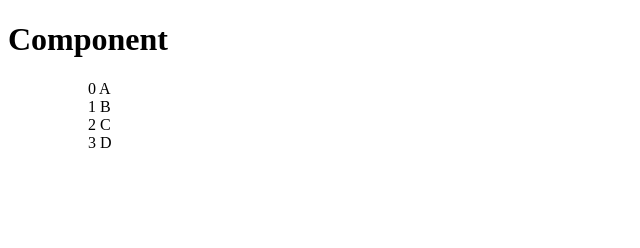
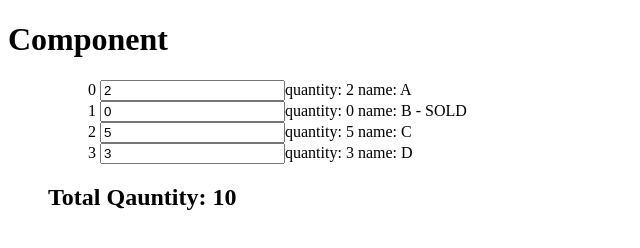
Before and after one commit to tlduf95/vue-tutorial, a plain HTML site: page CH2/index.html in a window 1280 px wide. Shown: the whole page, without its empty margins (0-640 px from the left). Drawn offline with nearby package versions, Linux system fonts and the light colour scheme.

Commit message:
2020-09-02 03 commit

```diff
--- a/CH2/index.html
+++ b/CH2/index.html
@@ -17,25 +17,39 @@
                 v-bind:key='index'> <!-- 컴포넌트의 템플릿 -->
                 <!-- todo에 item, index에 index를 동적으로 바인딩하고 index를 key값에 동적 바인딩한다. -->
             </todo-item>
+           <h2 @click=''>Total Qauntity: {{totalQuantity}}</h2> <!-- 개수가 바뀌면 동적으로 computed가 감지해 totalQuantity함수를 호출해서 렌더링 -->
+                                      <!-- 개수가 바뀌지 않으면 computed는 캐싱한다. -->
         </ol>
     </div>
 
 <script>
 Vue.component('todo-item', {
     props: ['todo', 'index'], /* 부모에게서 props로 데이터를 받아옴 */
-    template: '<ul>{{index}} {{todo.text}}</ul>'
+    template:   `<ul>
+                    {{index}}
+                    <input v-model='todo.quantity'>quantity: {{todo.quantity}}</input>
+                    name: {{todo.text}}
+                    <span v-if='todo.quantity === 0'> - SOLD </span>
+                </ul>`
 });
 
     var parCom = new Vue ({
         el: '#parCom',
         data: {
             groceryList: [
-                { text: 'A'},
-                { text: 'B'},
-                { text: 'C'},
-                { text: 'D'},
+                { quantity: 2, text: 'A'},
+                { quantity: 0, text: 'B'},
+                { quantity: 5, text: 'C'},
+                { quantity: 3, text: 'D'},
             ]
-        }
+        },
+        computed: {
+            totalQuantity() {
+                return this.groceryList.reduce((sum, groceryList) => {
+                    return Math.floor(sum + groceryList.quantity);
+                }, 0);
+            }
+        },
     });
 </script>
 
```
Also changed, not shown: 3 other files.
